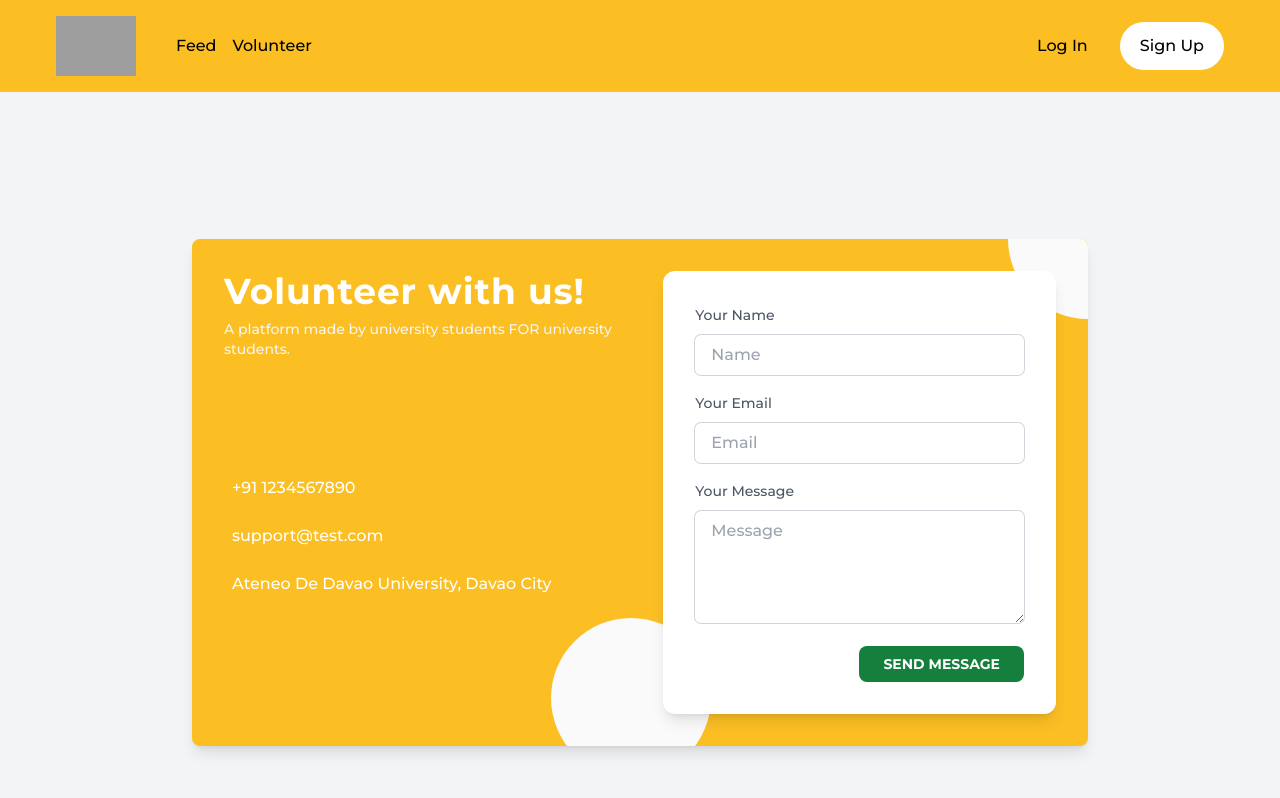
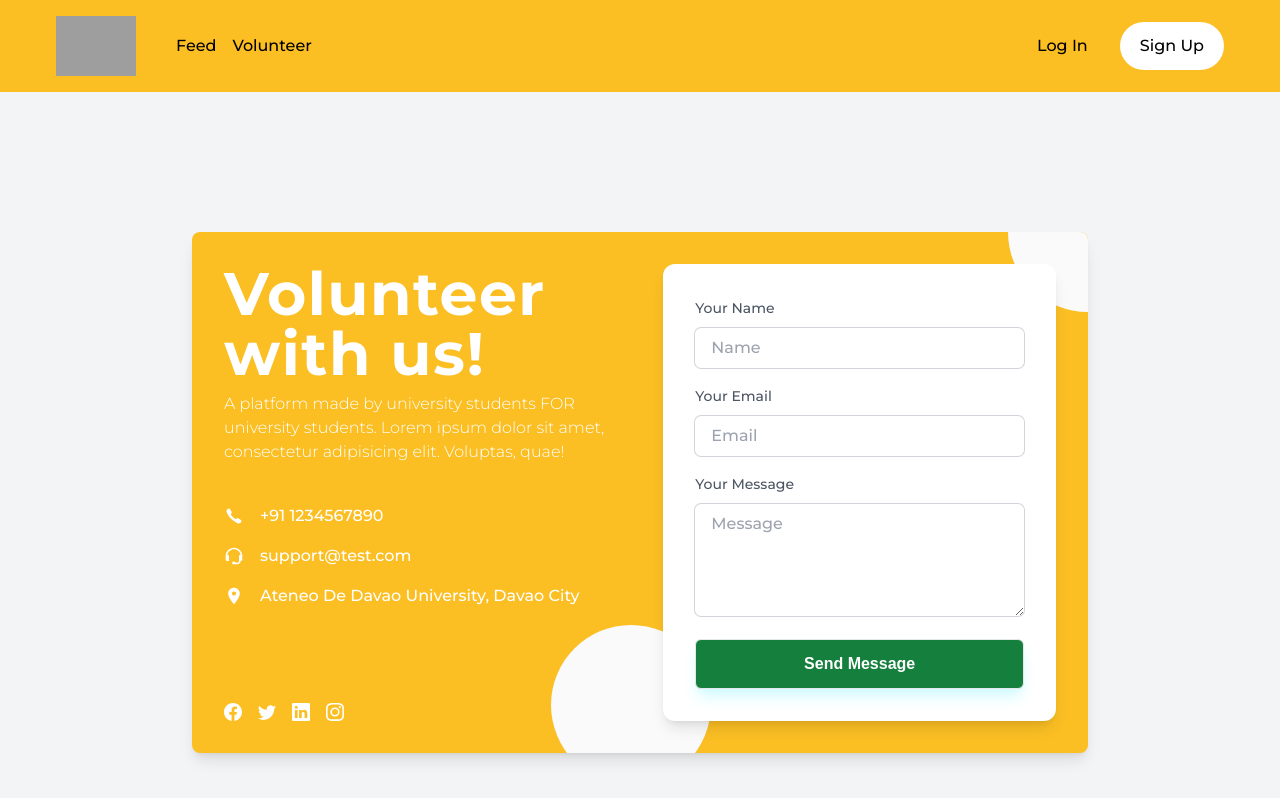
Before and after one commit to chalory/OpenHacks, a React (Vite) app in the folder ui/: page /volunteer in a window 1280 px wide. Shown: the top 798 px of the page. Built offline with nearby package versions, Linux system fonts and the light colour scheme; grey boxes are pictures that could not be loaded; a web font is replaced by a local one.

Commit message:
refactor: add icons and element visual hierarchy styles

```diff
--- a/ui/src/pages/Volunteer/Volunteer.page.jsx
+++ b/ui/src/pages/Volunteer/Volunteer.page.jsx
@@ -1,53 +1,68 @@
 import React from "react";
+
+import { IoIosCall } from "react-icons/io";
+import { BiSupport } from "react-icons/bi";
+import { MdLocationOn } from "react-icons/md";
+
+import { BsFacebook } from "react-icons/bs";
+import { BsTwitter } from "react-icons/bs";
+import { BsLinkedin } from "react-icons/bs";
+import { BsInstagram } from "react-icons/bs";
 
 const Volunteer = () => {
     return (
-        <>
-            <div class="antialiased bg-gray-100">
+        <section class="antialiased bg-gray-100">
             <div class="flex w-full min-h-screen justify-center items-center">
                 <div class="flex flex-col md:flex-row md:space-x-6 space-y-6 md:space-y-0 bg-amber-400 w-full max-w-4xl p-5 sm:p-8 rounded-lg shadow-lg text-white overflow-hidden">
-                        <div class="flex flex-col md:flex-1 space-y-8 justify-between">
+                    <div class="flex flex-col md:flex-1  justify-between">
+                        <div className="flex flex-col space-y-10">
                             <div>
-                                <h1 class="font-bold text-4xl tracking-wide">Volunteer with us!</h1>
-                                <p class="pt-2 text-neutral-100 text-sm">
+                                <h1 class="font-bold text-6xl tracking-wide">Volunteer with us!</h1>
+                                <p class="pt-2 font-light">
                                     A platform made by university students FOR university students.
+                                    Lorem ipsum dolor sit amet, consectetur adipisicing elit.
+                                    Voluptas, quae!
                                 </p>
                             </div>
-                            <div class="flex flex-col space-y-4 sm:space-y-6">
-                                <div class="inline-flex space-x-2 items-center">
-                                    <ion-icon
-                                        name="call"
-                                        class="text-neutral-100 text-xl"
-                                    ></ion-icon>
+                            <div class="flex flex-col space-y-4 ">
+                                <div class="inline-flex space-x-4 items-center">
+                                    <IoIosCall className=" text-xl" />
                                     <span>+91 1234567890</span>
                                 </div>
-                                <div class="inline-flex space-x-2 items-center">
-                                    <ion-icon
-                                        name="mail"
-                                        class="text-neutral-100 text-xl"
-                                    ></ion-icon>
+                                <div class="inline-flex space-x-4 items-center">
+                                    <BiSupport className=" text-xl" />
                                     <span>support@test.com</span>
                                 </div>
-                                <div class="inline-flex space-x-2 items-center">
-                                    <ion-icon
-                                        name="location"
-                                        class="text-neutral-100 text-xl"
-                                    ></ion-icon>
+                                <div class="inline-flex space-x-4 items-center">
+                                    <MdLocationOn className=" text-xl" />
                                     <span>Ateneo De Davao University, Davao City</span>
                                 </div>
                             </div>
+                        </div>
                         <div class="flex space-x-4 text-lg">
-                                <a href="#">
-                                    <ion-icon name="logo-facebook"></ion-icon>
+                            <a
+                                href="#"
+                                className="border-none hover:bg-opacity-90  hover:shadow-lg border transition hover:-translate-y-0.5 duration-150"
+                            >
+                                <BsFacebook />
                             </a>
-                                <a href="#">
-                                    <ion-icon name="logo-twitter"></ion-icon>
+                            <a
+                                href="#"
+                                className="border-none hover:bg-opacity-90  hover:shadow-lg border transition hover:-translate-y-0.5 duration-150"
+                            >
+                                <BsTwitter />
                             </a>
-                                <a href="#">
-                                    <ion-icon name="logo-linkedin"></ion-icon>
+                            <a
+                                href="#"
+                                className="border-none hover:bg-opacity-90  hover:shadow-lg border transition hover:-translate-y-0.5 duration-150"
+                            >
+                                <BsLinkedin />
                             </a>
-                                <a href="#">
-                                    <ion-icon name="logo-instagram"></ion-icon>
+                            <a
+                                href="#"
+                                className="border-none hover:bg-opacity-90  hover:shadow-lg border transition hover:-translate-y-0.5 duration-150"
+                            >
+                                <BsInstagram />
                             </a>
                         </div>
                     </div>
@@ -87,7 +102,7 @@ const Volunteer = () => {
                                         class="ring-1 ring-gray-300 w-full rounded-md px-4 py-2 mt-2 outline-none focus:ring-2 focus:ring-green-300"
                                     ></textarea>
                                 </div>
-                                    <button class="inline-block self-end bg-green-700 text-white font-bold rounded-lg px-6 py-2 uppercase text-sm">
+                                <button class="w-full md:w-auto flex justify-center items-center p-3 space-x-4 font-sans font-bold text-white rounded-md shadow-lg px-9 bg-[#15803D] shadow-cyan-100 hover:bg-opacity-90  hover:shadow-lg border transition hover:-translate-y-0.5 duration-150">
                                     Send Message
                                 </button>
                             </form>
@@ -95,9 +110,7 @@ const Volunteer = () => {
                     </div>
                 </div>
             </div>
-            </div>
-            <script src="https://unpkg.com/ionicons@5.4.0/dist/ionicons.js"></script>
-        </>
+        </section>
     );
 };
 
```
Lines whose indentation alone changed are shown as unchanged.
